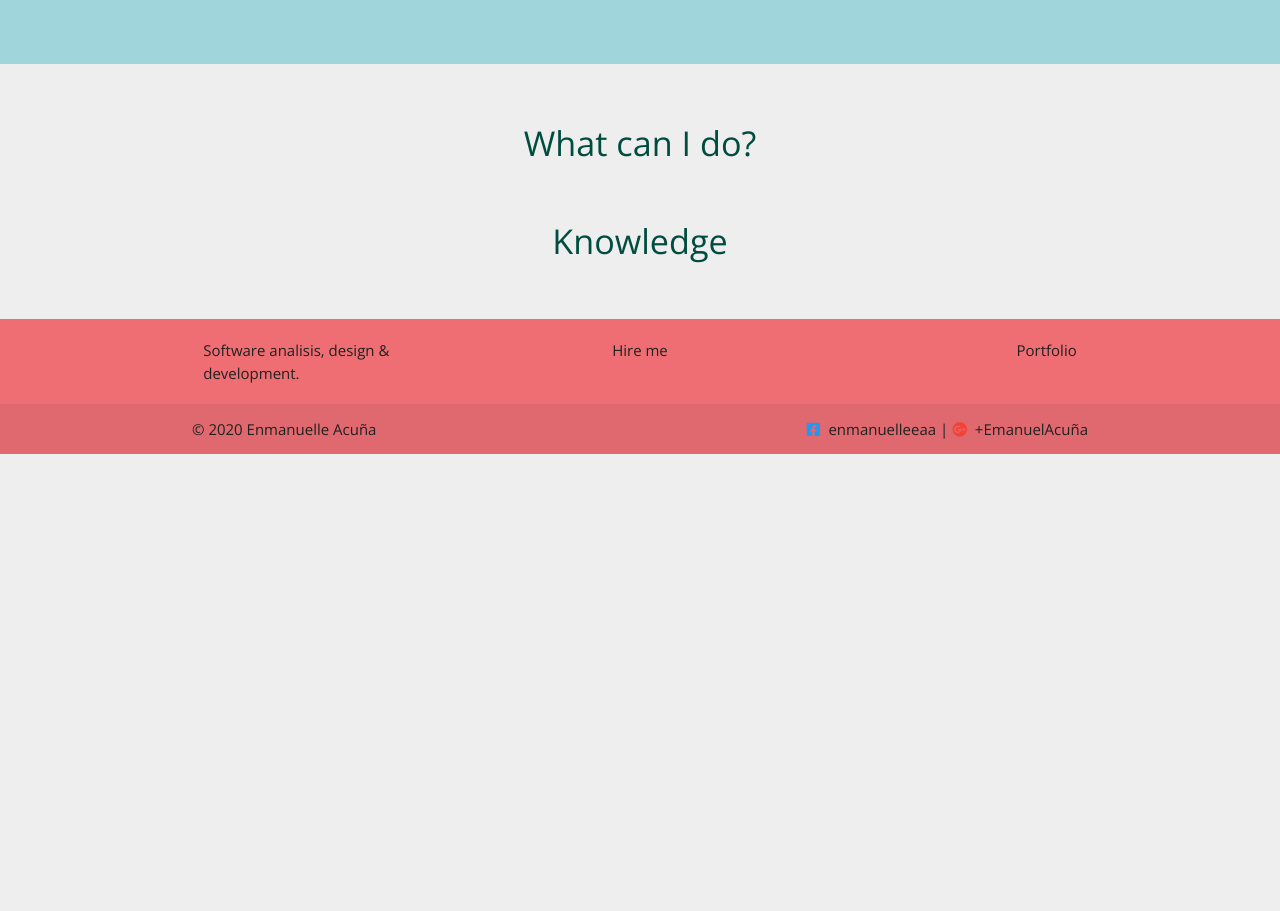
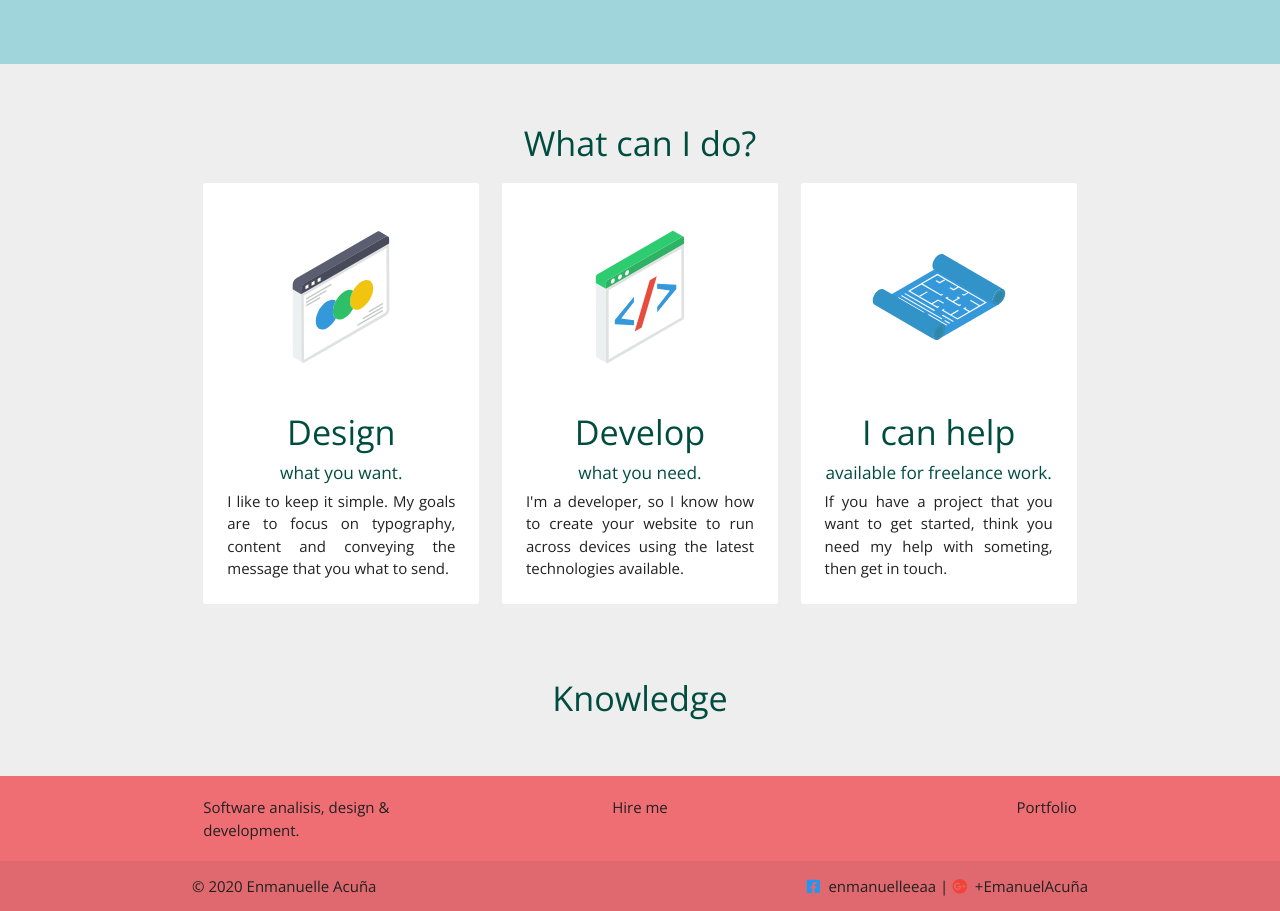
Before and after one commit to EnmanuelleAcuna/PersonalWebSite, a website built with Parcel: page index.html in a window 1280 px wide. Shown: the part 800-1711 px from the top of the page. Before the commit the page ends 1254 px from the top, so only its background shows below. Built offline with nearby package versions, Linux system fonts and the light colour scheme; files whose address does not match are found by name.

Commit message:
What can I do section

```diff
--- a/index.html
+++ b/index.html
@@ -74,7 +74,68 @@
   </main>
 
   <section class="vh-80">
-    <h4 class="center mt-4 mb-4 teal-text text-darken-4">What can I do?</h4>
+    <div class="container">
+
+      <h4 class="center mt-4 teal-text text-darken-4">What can I do?</h4>
+
+      <div class="row">
+
+        <div class="col s4">
+          <div class="card z-depth-0">
+            <div class="card-image">
+              <img src="src/eacuna/img/website-design.svg" class="responsive-img pt-3 m-auto mw-50"
+                alt="Design what you want.">
+            </div>
+            <div class="card-content">
+              <h4 class="teal-text text-darken-4 center">Design</h4>
+              <h6 class="teal-text text-darken-4 center">what you want.</h6>
+              <p class="text-justified grey-text text-darken-4">
+                I like to keep it simple. My goals are to focus on typography, content and conveying
+                the message that you what to send.
+              </p>
+            </div>
+          </div>
+        </div>
+
+        <div class="col s4">
+          <div class="card z-depth-0">
+            <div class="card-image">
+              <img src="src/eacuna/img/web-development.svg" class="responsive-img pt-3 m-auto mw-50"
+                alt="Develop waht you need.">
+            </div>
+            <div class="card-content">
+              <h4 class="teal-text text-darken-4 center">Develop</h4>
+              <h6 class="teal-text text-darken-4 center">what you need.</h6>
+              <p class="text-justified grey-text text-darken-4">
+                I'm a developer, so I know how to create your website to run across devices using the latest
+                technologies
+                available.
+              </p>
+            </div>
+          </div>
+        </div>
+
+        <div class="col s4">
+          <div class="card z-depth-0">
+            <div class="card-image">
+              <img src="src/eacuna/img/blueprint.svg" class="responsive-img pt-3 m-auto mw-50" alt="I can help.">
+            </div>
+            <div class="card-content">
+              <h4 class="teal-text text-darken-4 center">I can help</h4>
+              <h6 class="teal-text text-darken-4 center">
+                available for freelance work.
+              </h6>
+              <p class="text-justified grey-text text-darken-4">
+                If you have a project that you want to get started, think you need my help with someting, then get in
+                touch.
+              </p>
+            </div>
+          </div>
+        </div>
+
+      </div>
+    </div>
+
   </section>
 
   <section class="vh-80">
--- a/src/eacuna/css/main.css
+++ b/src/eacuna/css/main.css
@@ -31,8 +31,20 @@ body {
     background-size: cover;
 }
 
+.text-justified {
+    text-align: justify;
+}
+
 .vh-100 {
     height: 100vh !important;
+}
+
+.mw-50 {
+    max-width: 50% !important;
+}
+
+.m-auto {
+    margin: 0 auto;
 }
 
 .mt-4 {
@@ -43,6 +55,10 @@ body {
     margin-top: 8rem;
 }
 
+.pt-3 {
+    padding-top: 3rem;
+}
+
 .pt-6 {
     padding-top: 6rem;
 }
```
Also changed, not shown: src/eacuna/img/blueprint.svg (added), src/eacuna/img/layout.svg (added), src/eacuna/img/web-development.svg (added), src/eacuna/img/website-design.svg (added).
